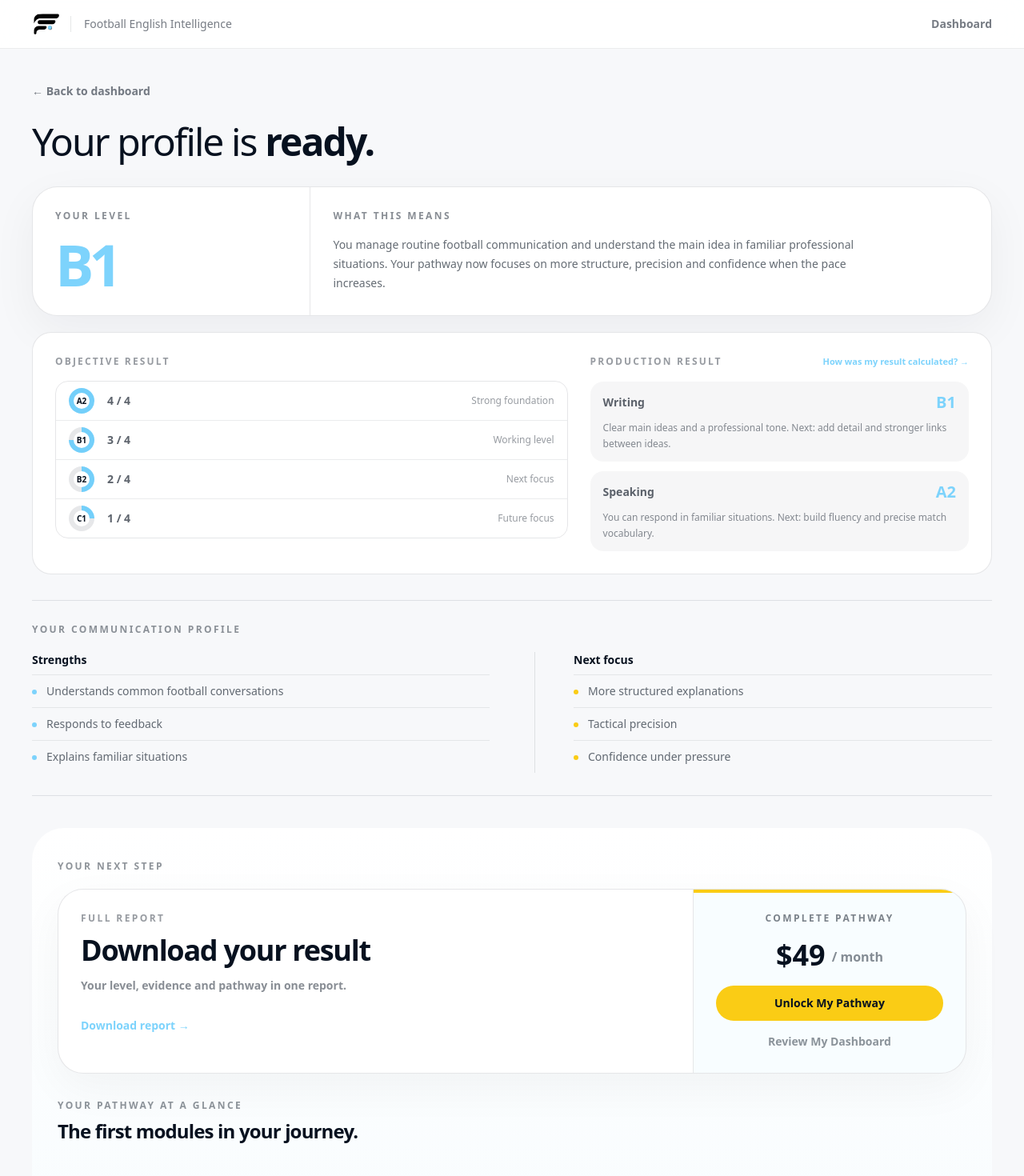
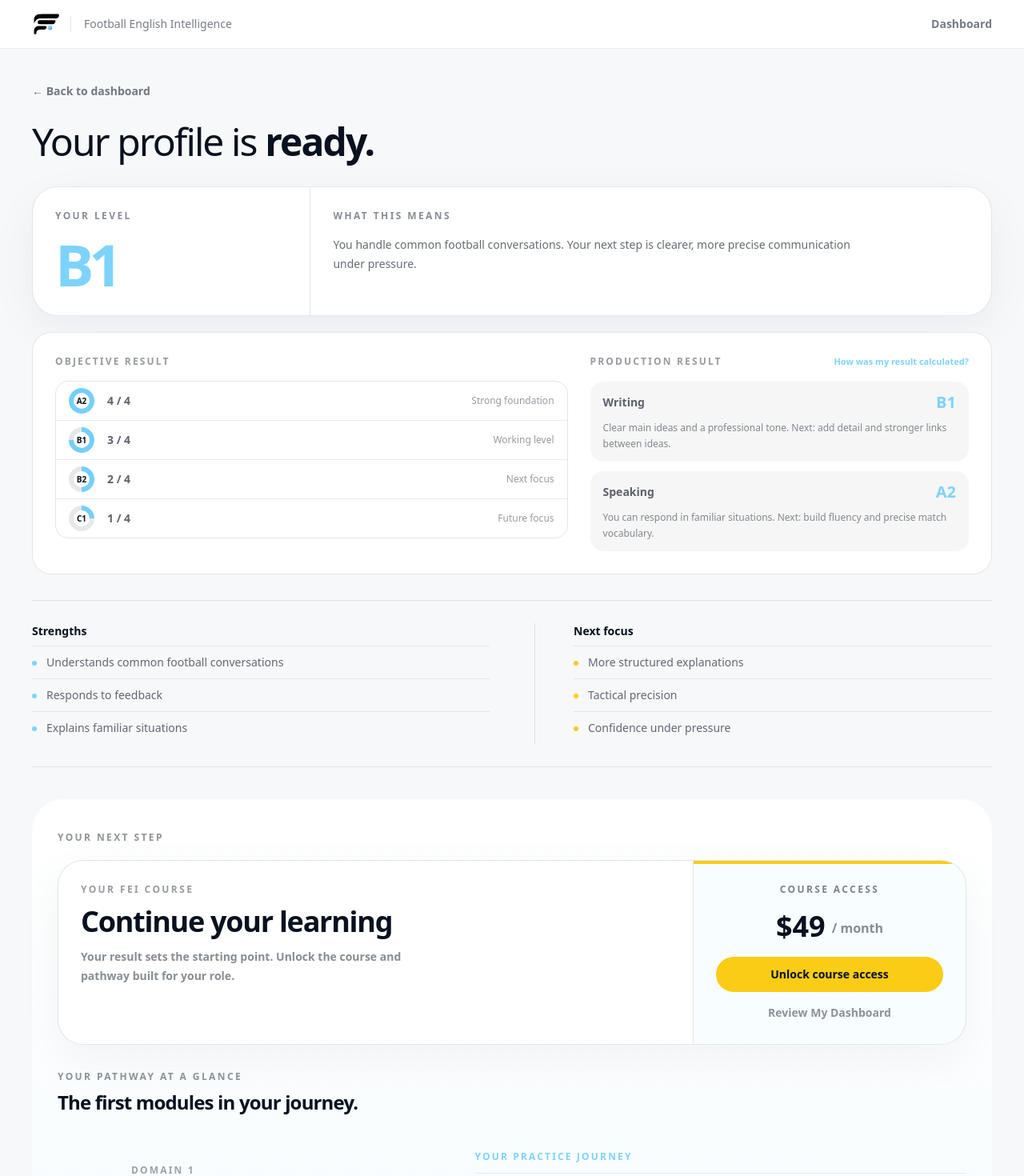
Before and after one commit to feifootball/fei-platform, a Next.js app: page /diagnostic/results/1 in a window 1280 px wide. Shown: the top 1470 px of the page at 80% size. Built offline with nearby package versions, Linux system fonts and the light colour scheme; no server answers; the database is empty.

Commit message:
Clarify result summary and course access pricing

```diff
--- a/app/diagnostic/results/[attemptId]/page.tsx
+++ b/app/diagnostic/results/[attemptId]/page.tsx
@@ -64,7 +64,7 @@ function demoResult(): ResultData {
     level: 'B1',
     score: 24,
     maxScore: 32,
-    reason: 'You manage routine football communication and understand the main idea in familiar professional situations. Your pathway now focuses on more structure, precision and confidence when the pace increases.',
+    reason: 'You handle common football conversations. Your next step is clearer, more precise communication under pressure.',
   }
 }
 
@@ -149,7 +149,7 @@ export default function DiagnosticResultPage() {
             </div>
             <div className="p-5 sm:p-7">
               <p className="text-xs font-black uppercase tracking-[0.2em] text-fei-bg/48">What this means</p>
-              <p className="mt-4 max-w-2xl text-sm leading-6 text-fei-bg/62">{result.reason}</p>
+              <p className="mt-4 line-clamp-2 max-w-2xl text-sm leading-6 text-fei-bg/62">{result.reason}</p>
             </div>
           </div>
         </section>
@@ -178,7 +178,7 @@ export default function DiagnosticResultPage() {
             <div>
               <div className="flex items-center justify-between gap-3">
                 <p className="text-xs font-black uppercase tracking-[0.18em] text-fei-bg/42">Production result</p>
-                <a href="/#how-we-evaluate" className="text-right text-[11px] font-bold text-fei-sky hover:underline">How was my result calculated? →</a>
+                <a href="/#how-we-evaluate" className="text-right text-[11px] font-bold text-fei-sky hover:underline">How was my result calculated?</a>
               </div>
               <div className="mt-4 grid gap-3">
                 <div className="rounded-2xl bg-fei-bg/[0.035] px-4 py-3">
@@ -194,8 +194,7 @@ export default function DiagnosticResultPage() {
         </section>
 
         <section className="mt-8 border-y border-fei-bg/10 py-7">
-          <p className="text-xs font-black uppercase tracking-[0.2em] text-fei-bg/45">Your communication profile</p>
-          <div className="mt-5 grid gap-7 lg:grid-cols-2 lg:gap-14">
+          <div className="grid gap-7 lg:grid-cols-2 lg:gap-14">
             <div>
               <p className="text-sm font-black text-fei-bg">Strengths</p>
               <div className="mt-2">
@@ -226,12 +225,11 @@ export default function DiagnosticResultPage() {
           <div className="overflow-hidden rounded-[2rem] border border-fei-bg/10 bg-white shadow-[0_18px_55px_rgba(7,17,31,0.045)]">
             <div className="grid lg:grid-cols-[1fr_340px]">
               <div className="p-5 sm:p-7 lg:border-r lg:border-fei-bg/10">
-                <p className="text-xs font-black uppercase tracking-[0.2em] text-fei-bg/42">Full report</p>
-                <h2 className="mt-3 text-3xl font-black tracking-[-0.035em] sm:text-4xl">Download your result</h2>
-                <p className="mt-3 max-w-md text-sm font-semibold leading-6 text-fei-bg/48">Your level, evidence and pathway in one report.</p>
-                <a href="#download-result" className="mt-7 inline-flex text-sm font-bold text-fei-sky hover:underline">Download report →</a>
+                <p className="text-xs font-black uppercase tracking-[0.2em] text-fei-bg/42">Your FEI course</p>
+                <h2 className="mt-3 text-3xl font-black tracking-[-0.035em] sm:text-4xl">Continue your learning</h2>
+                <p className="mt-3 max-w-md text-sm font-semibold leading-6 text-fei-bg/48">Your result sets the starting point. Unlock the course and pathway built for your role.</p>
               </div>
-              <div className="relative flex flex-col justify-between border-t border-fei-bg/10 bg-fei-sky/[0.055] p-5 sm:p-7 lg:border-t-0"><div className="absolute inset-x-0 top-0 h-1 bg-fei-yellow" /><div><p className="text-center text-xs font-black uppercase tracking-[0.2em] text-fei-bg/52">Complete pathway</p><div className="mt-5 flex items-end justify-center gap-2"><p className="text-4xl font-black leading-none">$49</p><p className="pb-1 text-base font-bold text-fei-bg/48">/ month</p></div></div><div className="mt-5"><button type="button" onClick={() => router.push('/#pricing')} className="w-full rounded-full bg-fei-yellow px-5 py-3 text-sm font-black transition hover:-translate-y-0.5">Unlock My Pathway</button><button type="button" onClick={() => router.push('/dashboard')} className="mt-4 w-full text-sm font-bold text-fei-bg/45 hover:text-fei-bg">Review My Dashboard</button></div></div>
+              <div className="relative flex flex-col justify-between border-t border-fei-bg/10 bg-fei-sky/[0.055] p-5 sm:p-7 lg:border-t-0"><div className="absolute inset-x-0 top-0 h-1 bg-fei-yellow" /><div><p className="text-center text-xs font-black uppercase tracking-[0.2em] text-fei-bg/52">Course access</p><div className="mt-5 flex items-end justify-center gap-2"><p className="text-4xl font-black leading-none">$49</p><p className="pb-1 text-base font-bold text-fei-bg/48">/ month</p></div></div><div className="mt-5"><button type="button" onClick={() => router.push('/#pricing')} className="w-full rounded-full bg-fei-yellow px-5 py-3 text-sm font-black transition hover:-translate-y-0.5">Unlock course access</button><button type="button" onClick={() => router.push('/dashboard')} className="mt-4 w-full text-sm font-bold text-fei-bg/45 hover:text-fei-bg">Review My Dashboard</button></div></div>
             </div>
           </div>
 
```
